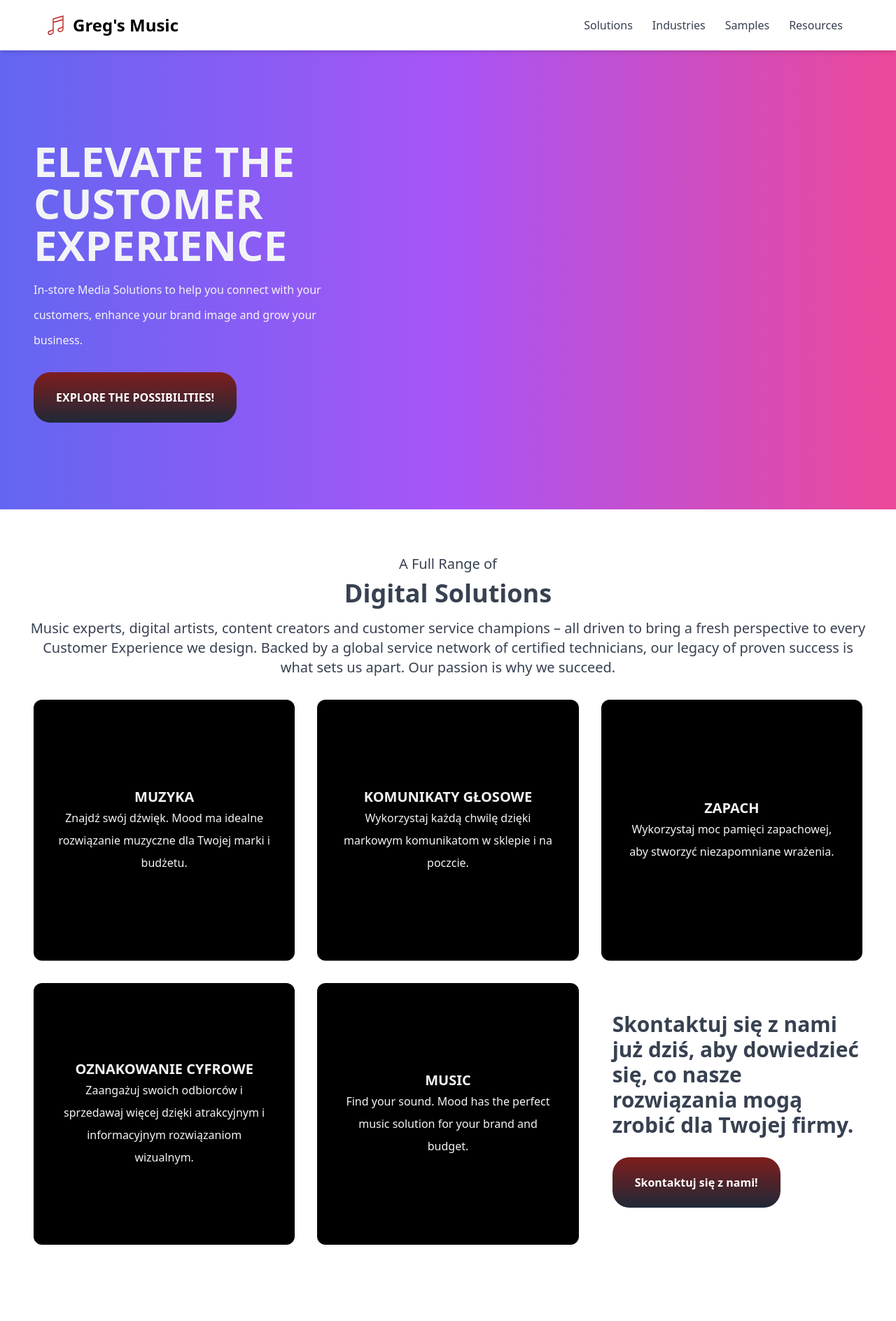
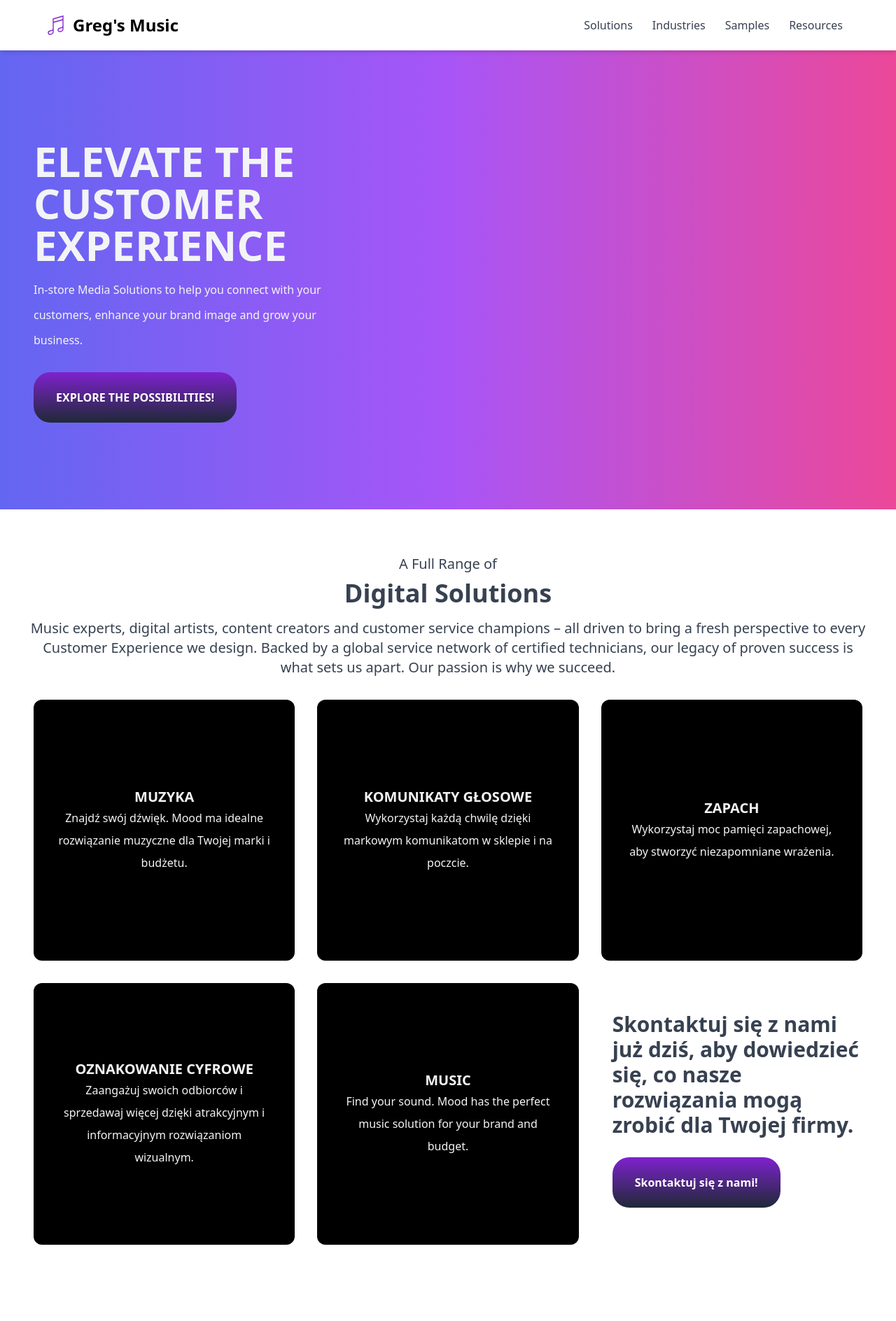
Before and after one commit to alicjapisk/greg-music, a website: page index.html in a window 1280 px wide. Shown: the top 1888 px of the page at 70% size. Drawn offline with Linux system fonts and the light colour scheme.

Commit message:
remove index from src

```diff
--- a/src/index.html
+++ b/index.html
@@ -19,7 +19,7 @@
         <!-- logo -->
         <div>
           <a href="#" class="flex items-center py-5">
-            <svg class="h-8 w-8 mr-2 text-red-700" xmlns="http://www.w3.org/2000/svg" fill="none" viewBox="0 0 24 24"
+            <svg class="h-8 w-8 mr-2 text-purple-700" xmlns="http://www.w3.org/2000/svg" fill="none" viewBox="0 0 24 24"
               strokeWidth={1.5} stroke="currentColor" className="w-8 h-8">
               <path strokeLinecap="round" strokeLinejoin="round"
                 d="M9 9l10.5-3m0 6.553v3.75a2.25 2.25 0 01-1.632 2.163l-1.32.377a1.803 1.803 0 11-.99-3.467l2.31-.66a2.25 2.25 0 001.632-2.163zm0 0V2.25L9 5.25v10.303m0 0v3.75a2.25 2.25 0 01-1.632 2.163l-1.32.377a1.803 1.803 0 01-.99-3.467l2.31-.66A2.25 2.25 0 009 15.553z" />
@@ -104,7 +104,7 @@
               <!-- przyciski -->
               <div class="flex flex-row">
                 <button
-                  class="bg-gradient-to-t from-gray-800 to-red-900 hover:bg-gradient-to-b hover:from-red-900 hover:to-gray-800 hover:via-gray-800 hover:shadow-lg text-white font-bold py-6 px-8 rounded-3xl mt-7 mr-5 text-base scale-100 hover:scale-110 ease-in duration-200 mb-3">EXPLORE
+                  class="bg-gradient-to-t from-gray-800 to-purple-700 hover:bg-gradient-to-b hover:from-purple-700 hover:to-gray-800 hover:via-gray-800 hover:shadow-lg text-white font-bold py-6 px-8 rounded-3xl mt-7 mr-5 text-base scale-100 hover:scale-110 ease-in duration-200 mb-3">EXPLORE
                   THE POSSIBILITIES!</button>
               </div>
             </div>
@@ -197,7 +197,7 @@
             <p>Skontaktuj się z nami już dziś, aby dowiedzieć się, co nasze rozwiązania mogą zrobić dla Twojej firmy.
             </p>
             <button
-              class="bg-gradient-to-t from-gray-800 to-red-900 hover:bg-gradient-to-b hover:from-red-900 hover:to-gray-800 hover:via-gray-800 hover:shadow-lg text-white font-bold py-6 px-8 rounded-3xl mt-7 mr-5 text-base scale-100 hover:scale-110 ease-in duration-200 mb-3">Skontaktuj
+              class="bg-gradient-to-t from-gray-800 to-purple-700 hover:bg-gradient-to-b hover:from-purple-700 hover:to-gray-800 hover:via-gray-800 hover:shadow-lg text-white font-bold py-6 px-8 rounded-3xl mt-7 mr-5 text-base scale-100 hover:scale-110 ease-in duration-200 mb-3">Skontaktuj
               się z nami!</button>
           </div>
         </div>
@@ -342,6 +342,7 @@
       autoplay: 15000,
     }).mount()
   </script>
+  <h1 class="text-blue-900">dupa</h1>
   <!-- Foooter -->
   <section class="bg-white">
     <div class="max-w-screen-xl px-4 py-12 mx-auto space-y-8 overflow-hidden sm:px-6 lg:px-8">
--- a/tailwind.config.js
+++ b/tailwind.config.js
@@ -1,6 +1,6 @@
 /** @type {import('tailwindcss').Config} */
 module.exports = {
-  content: ["./src/**/*.{html,js}"],
+  content: ["./*.{html,js}"],
   theme: {
     extend: {
       backgroundImage:{
```
Also changed, not shown: dist/output.css.
